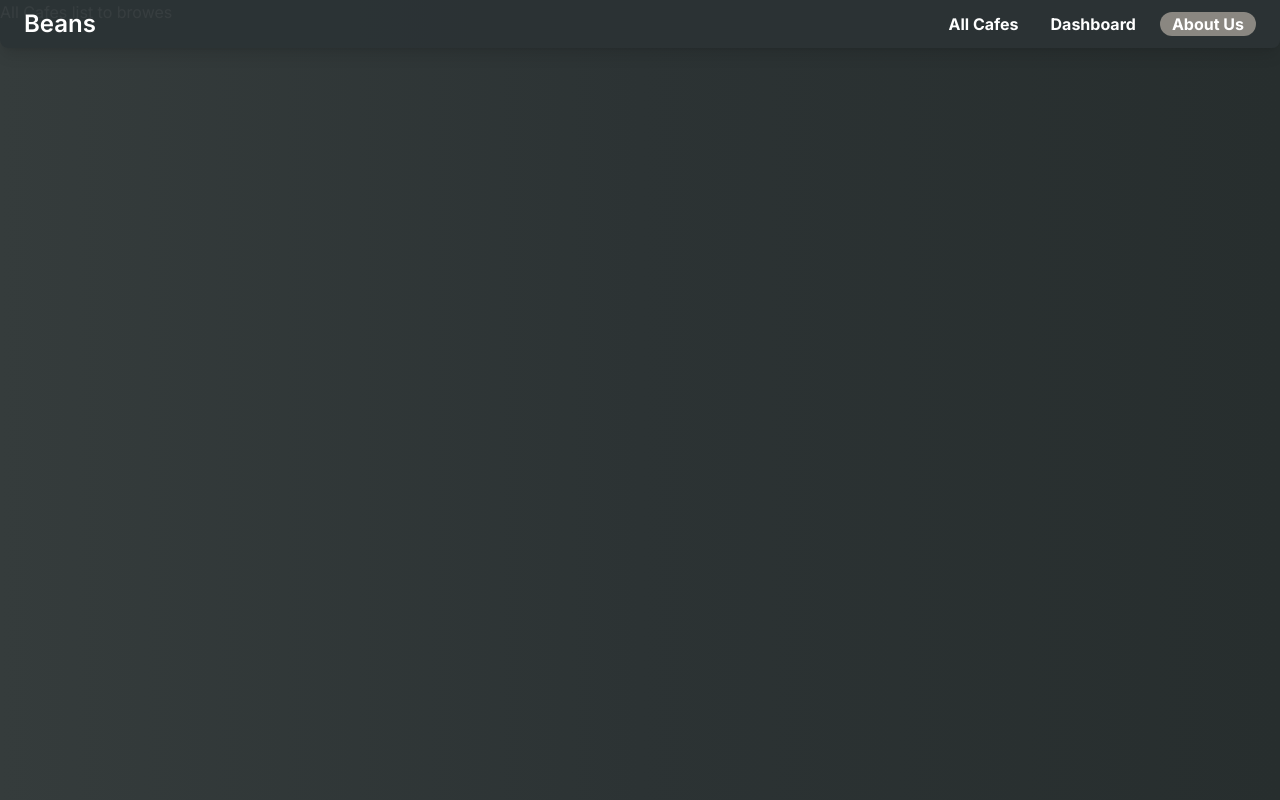
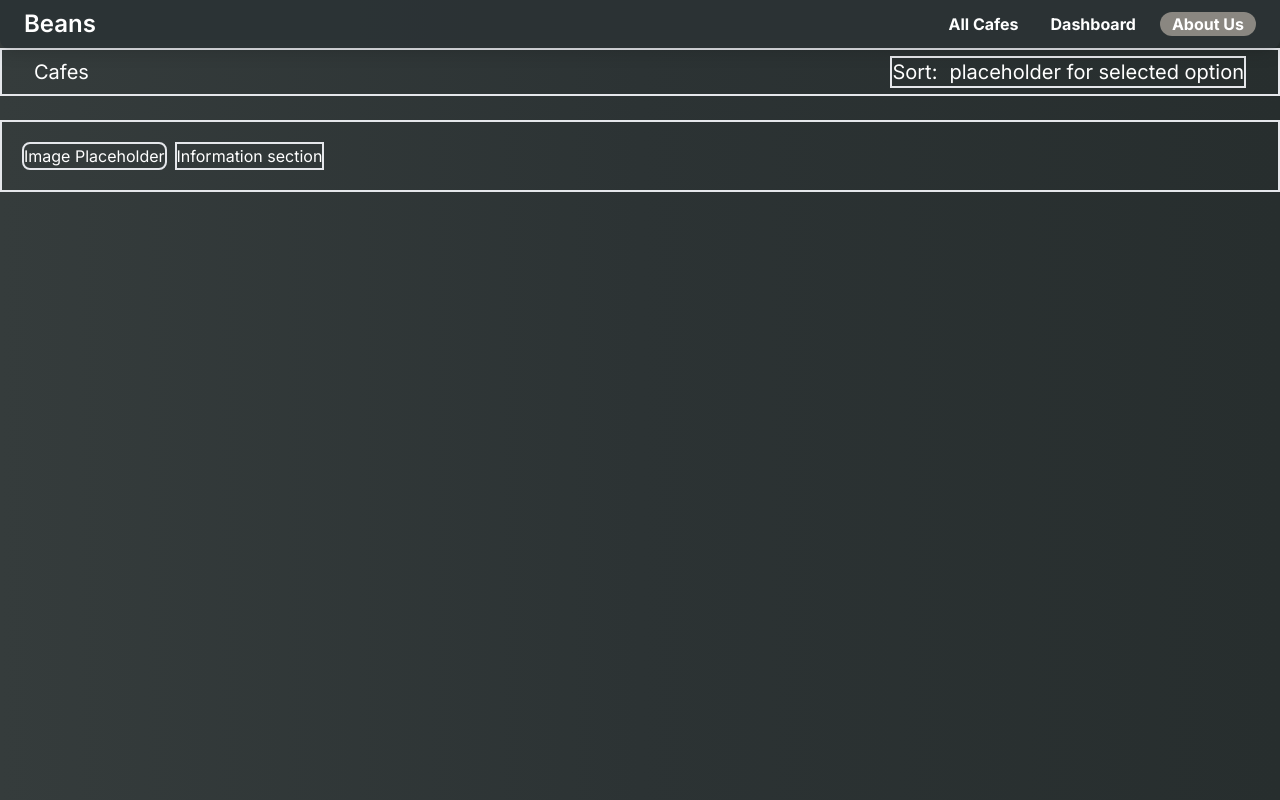
Before and after one commit to stanleyzhengs0/Espresso, a Next.js app: page /AllCafes in a window 1280 px wide. Built offline with nearby package versions, Linux system fonts and the light colour scheme.

Commit message:
all cafe list

```diff
--- a/app/AllCafes/page.jsx
+++ b/app/AllCafes/page.jsx
@@ -1,9 +1,40 @@
 import React from 'react'
+import ListAllCafeCard from '../components/ListAllCafeCard'
 
 const page = () => {
   return (
-    <div>
-      All Cafes list to browes
+    <div className='flex flex-col pt-12 gap-3'>
+      <div className="flex justify-between  items-center border-2 px-8 h-12 text-xl" alt= "Header">
+        <div className='' alt = "CafeList_Title">
+          <h1>
+            <span>
+              Cafes
+            </span>
+          </h1>
+        </div>
+        <div className="flex gap-3 border-2" alt="filter">
+          <span>
+            Sort:
+          </span>
+          <span>
+          placeholder for selected option
+          </span>
+        </div>
+
+        {/* <div className='' alt ="dropdown">
+
+        </div> */}
+
+      </div>
+
+      <div className='' alt='filter_options'>
+
+      </div>
+
+      <div className='' alt='Listed_review_section'>
+          <ListAllCafeCard/>
+      </div>
+
     </div>
   )
 }
--- /dev/null
+++ b/app/components/ListAllCafeCard.jsx
@@ -0,0 +1,18 @@
+import React from 'react'
+
+const ListAllCafeCard = () => {
+  return (
+    <div className='' alt ='Card_Conatiner'>
+        <div className='flex p-5 gap-2 border-2'>
+            <div className='block border-2 h-full rounded-lg'>
+                Image Placeholder
+            </div>
+            <div className='border-2'>
+                Information section
+            </div>
+        </div>
+    </div>
+  )
+}
+
+export default ListAllCafeCard
--- a/app/components/NavBar.jsx
+++ b/app/components/NavBar.jsx
@@ -3,8 +3,8 @@ import { HiOutlineNewspaper } from "react-icons/hi2";
 
 const NavBar = () => {
   return (
-        <div class="fixed w-full top-0 start-0 bg-blueGray bg-opacity-95 shadow-lg rounded-b-lg z-10">
-            <div class="flex justify-between mx-4 p-2">
+        <div className="fixed w-full top-0 start-0 bg-blueGray bg-opacity-95 shadow-lg rounded-b-lg z-10">
+            <div className="flex justify-between mx-4 p-2">
 
                 <Link href="/" class="self-center text-2xl font-semibold whitespace-nowrap text-white">
                     Beans
```
